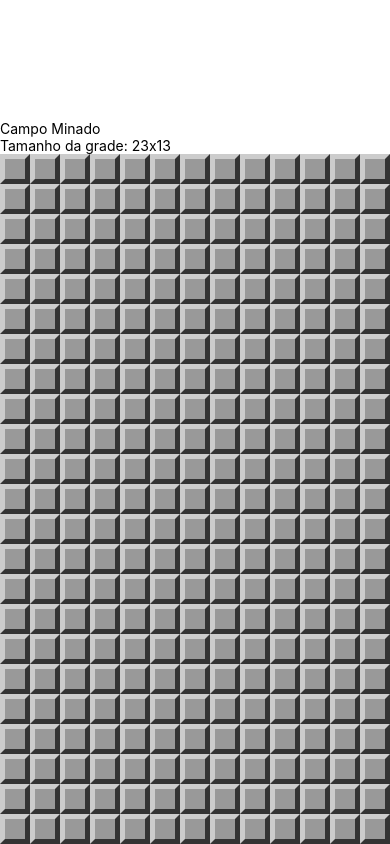
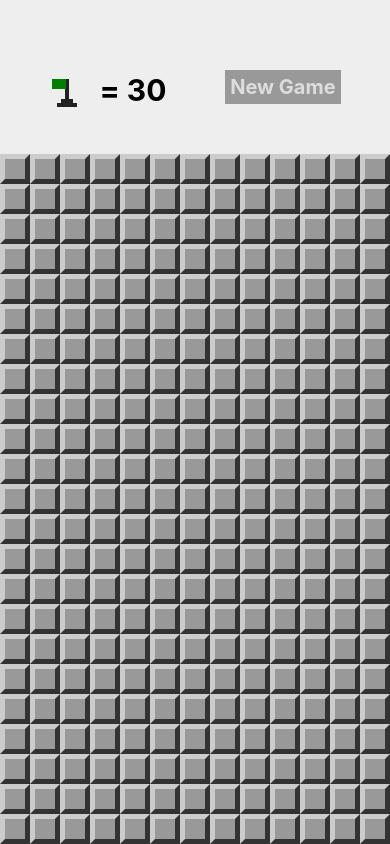
Before and after one commit to felink21/React-Native, a React Native app in the folder cminado/: screen / in a window 390 px wide. Built offline with nearby package versions, Linux system fonts and the light colour scheme.

Commit message:
logica final

```diff
--- a/cminado/App.js
+++ b/cminado/App.js
@@ -1,8 +1,18 @@
 import React, { Component } from 'react'
-import { StyleSheet, View, Text } from 'react-native'
+import { StyleSheet, View, Text, Alert } from 'react-native'
 import params from './src/params'
 import MineField from './src/components/MineField'
-import { createMinedBoard } from './src/functions'
+import Header from './src/components/Header'
+import LevelSelection from './src/screens/LevelSelection'
+import {
+  createMinedBoard,
+  cloneBoard,
+  openField,
+  hadExplosion,
+  wonGame,
+  showMines,
+  invertFlag,
+  flagsUsed} from './src/functions'
 
 export default class App extends Component {
 
@@ -21,19 +31,60 @@
     const cols = params.getColumnsAmount()
     const rows = params.getRowsAmount()
     return {
-      board: createMinedBoard(rows, cols, this.minesAmount())
+      board: createMinedBoard(rows, cols, this.minesAmount()),
+      won: false,
+      lost: false,
+      showLevelSelection: false
     }
+  }
+
+  onOpenField = (row, column) => {
+      const board = cloneBoard(this.state.board)
+      openField(board, row, column)
+      const lost = hadExplosion(board)
+      const won = wonGame(board)
+
+      if (lost) {
+        showMines(board)
+        Alert.alert('Perdeu!', 'Que burro!')
+      }
+      if (won) {
+        Alert.alert('Parabéns!', 'Você venceu!')
+      }
+      this.setState({ board, lost, won })
+  }
+
+  onSelectField = (row, column) => {
+    const board = cloneBoard(this.state.board)
+    invertFlag(board, row, column)
+    const won = wonGame(board)
+
+    if (won) {
+      Alert.alert('Parabéns', 'Você venceu!')
+    }
+
+    this.setState({ board, won })
+  }
+
+  onLevelSelected = level => {
+    params.difficultLevel = level
+    this.setState(this.createState())
   }
 
   render() {
     return (
       <View style={styles.container}>
-        <Text>Campo Minado</Text>
-        <Text>
-          Tamanho da grade: {params.getRowsAmount()}x{params.getColumnsAmount()}
-        </Text>
+        <LevelSelection isVisible={this.state.showLevelSelection}
+          onLevelSelected={this.onLevelSelected}
+          onCancel={() => this.setState({ showLevelSelection: false })} />
+        <Header flagsLeft={this.minesAmount() - flagsUsed(this.state.board)}
+          onNewGame={() => this.setState(this.createState())}
+          onFlagPress={() => this.setState({ showLevelSelection: true })}/>
         <View style={styles.board}>
-          <MineField board={this.state.board} />
+          <MineField board={this.state.board}
+              onOpenField={this.onOpenField}
+              onSelectField={this.onSelectField}
+              />
         </View>
       </View>
     )
--- a/cminado/src/components/Field.js
+++ b/cminado/src/components/Field.js
@@ -1,5 +1,5 @@
 import React from 'react'
-import { View, StyleSheet, Text } from 'react-native'
+import { View, StyleSheet, Text, TouchableWithoutFeedback } from 'react-native'
 import params from '../params'
 import Mine from './Mine'
 import Flag from './Flag'
@@ -22,6 +22,9 @@
     }
 
     return (
+        <TouchableWithoutFeedback
+                onPress={props.onOpen}
+                onLongPress={props.onSelect}>
             <View style={styleField}>
                 {!mined && opened && nearMines > 0 ?
                     <Text style={[styles.label, { color: color }]}>
@@ -32,6 +35,7 @@
 
                 {flagged && !opened ? <Flag /> : false}
             </View>
+        </TouchableWithoutFeedback>
     )
 
 }
--- /dev/null
+++ b/cminado/src/components/Header.js
@@ -0,0 +1,58 @@
+import React from 'react'
+import { View, StyleSheet, Text, TouchableOpacity } from 'react-native'
+import Flag from './Flag'
+
+export default props => {
+    return (
+        <View style={styles.container}>
+            <View style={styles.flagContainer}>
+                <TouchableOpacity onPress={props.onFlagPress}
+                    style={styles.flagButton}>
+                    <Flag bigger />
+                </TouchableOpacity>
+                <Text style={styles.flagsLeft}>= {props.flagsLeft}
+                </Text>
+            </View>
+            <TouchableOpacity style={styles.button}
+                onPress={props.onNewGame}>
+                <Text style={styles.buttonLabel}>
+                    New Game
+                </Text>
+            </TouchableOpacity>
+        </View>
+    )
+}
+
+const styles = StyleSheet.create({
+    container: {
+        flex: 1,
+        flexDirection: 'row',
+        backgroundColor: '#EEE',
+        alignItems: 'center',
+        justifyContent: 'space-around',
+        paddingTop: 20,
+        paddingHorizontal: 20,
+    },
+    flagContainer: {
+        flexDirection: 'row',
+    },
+    flagButton: {
+        marginTop: 10,
+        minWidth: 30
+    },
+    flagsLeft: {
+        fontSize: 30,
+        fontWeight: 'bold',
+        paddingTop: 5,
+        marginLeft: 20,
+    },
+    button: {
+        backgroundColor: '#999',
+        padding: 5,
+    },
+    buttonLabel: {
+        fontSize: 20,
+        color: '#DDD',
+        fontWeight: 'bold'
+    }
+})
--- a/cminado/src/components/MineField.js
+++ b/cminado/src/components/MineField.js
@@ -5,17 +5,13 @@
 export default props => {
     const rows = props.board.map((row, r) => {
         const columns = row.map((field, c) => {
-            return <Field {...field} key={c} />
+            return <Field {...field} key={c}
+                onOpen={() => props.onOpenField(r, c)}
+                onSelect={e => props.onSelectField(r, c)}
+                />
         })
         return <View key={r}
             style={{flexDirection: 'row'}}>{columns}</View>
     })
-    return <View style={StyleSheet.container}>{rows}</View>
+    return <View>{rows}</View>
 }
-
-const styles = StyleSheet.create({
-    container: {
-        // flexDirection: 'row',
-        backgroundColor:'#EEE'
-    }
-})
--- a/cminado/src/functions.js
+++ b/cminado/src/functions.js
@@ -36,4 +36,76 @@
     return board
 }
 
-export { createMinedBoard }
+const cloneBoard = board => {
+    return board.map(rows => {
+        return rows.map(field => {
+            return { ...field }
+        })
+    })
+}
+
+const getNeighbors = (board, row, column) => {
+    const neighbors = []
+    const rows = [row - 1, row, row + 1]
+    const columns = [column - 1, column, column + 1]
+    rows.forEach(r => {
+        columns.forEach(c => {
+            const diferent = r !== row || c !== column
+            const validRow = r >= 0 && r < board.length
+            const validColumn = c >= 0 && c < board[0].length
+            if (diferent && validRow && validColumn) {
+                neighbors.push(board[r][c])
+            }
+        })
+    })
+    return neighbors
+}
+
+const safeNeighborhood = (board, row, column) => {
+    const safes = (result, neighbor) => result && !neighbor.mined
+    return getNeighbors(board, row, column).reduce(safes, true)
+}
+
+const openField = (board, row, column) => {
+    const field = board[row][column]
+    if (!field.opened) {
+        field.opened = true
+        if (field.mined) {
+            field.exploded = true
+        } else if (safeNeighborhood(board, row, column)) {
+            getNeighbors(board, row, column)
+                .forEach(n => openField(board, n.row, n.column))
+        } else {
+            const neighbors = getNeighbors(board, row, column)
+            field.nearMines = neighbors.filter(n => n.mined).length
+        }
+    }
+}
+
+const fields = board => [].concat(...board)
+const hadExplosion = board => fields(board)
+    .filter(field => field.exploded).length > 0
+const pendding = field => (field.mined && !field.flagged)
+    || (!field.mined && !field.opened)
+const wonGame = board => fields(board).filter(pendding).length === 0
+const showMines = board => fields(board).filter(field => field.mined)
+    .forEach(field => field.opened = true)
+
+const invertFlag = (board, row, column) => {
+    const field = board[row][column]
+    field.flagged = !field.flagged
+}
+
+const flagsUsed = board => fields(board)
+    .filter(field => field.flagged).length
+
+export {
+    createMinedBoard,
+    cloneBoard,
+    openField,
+    hadExplosion,
+    wonGame,
+    showMines,
+    invertFlag,
+    flagsUsed
+}
--- /dev/null
+++ b/cminado/src/screens/LevelSelection.js
@@ -0,0 +1,74 @@
+import React from 'react'
+import {
+    View,
+    StyleSheet,
+    Text,
+    TouchableOpacity,
+    Modal
+} from 'react-native'
+
+export default props => {
+    return (
+        <Modal onRequestClose={props.onCancel}
+            visible={props.isVisible} animationType='slide'
+            transparent={true}>
+            <View style={styles.frame}>
+                <View style={styles.container}>
+                    <Text style={styles.title}>Selecione o Nível</Text>
+                    <TouchableOpacity
+                        style={[styles.button, styles.bgEasy]}
+                        onPress={() => props.onLevelSelected(0.1)}>
+                        <Text style={styles.buttonLabel}>Fácil</Text>
+                    </TouchableOpacity>
+                    <TouchableOpacity
+                        style={[styles.button, styles.bgNormal]}
+                        onPress={() => props.onLevelSelected(0.2)}>
+                        <Text style={styles.buttonLabel}>Normal</Text>
+                    </TouchableOpacity>
+                    <TouchableOpacity
+                        style={[styles.button, styles.bgHard]}
+                        onPress={() => props.onLevelSelected(0.3)}>
+                        <Text style={styles.buttonLabel}>Difícil</Text>
+                    </TouchableOpacity>
+                </View>
+            </View>
+        </Modal>
+    )
+}
+
+const styles = StyleSheet.create({
+    frame: {
+        flex: 1,
+        alignItems: 'center',
+        justifyContent: 'center',
+        backgroundColor: 'rgba(0,0,0,0.6)',
+    },
+    container: {
+        backgroundColor: '#EEE',
+        alignItems: 'center',
+        justifyContent: 'center',
+        padding: 15,
+    },
+    title: {
+        fontSize: 30,
+        fontWeight: 'bold',
+    },
+    button: {
+        marginTop: 10,
+        padding: 5,
+    },
+    buttonLabel: {
+        fontSize: 20,
+        color: '#EEE',
+        fontWeight: 'bold',
+    },
+    bgEasy: {
+        backgroundColor: '#49b65d'
+    },
+    bgNormal: {
+        backgroundColor: '#2765F7'
+    },
+    bgHard: {
+        backgroundColor: '#F26337'
+    }
+})
```
Lines whose indentation alone changed are shown as unchanged.
